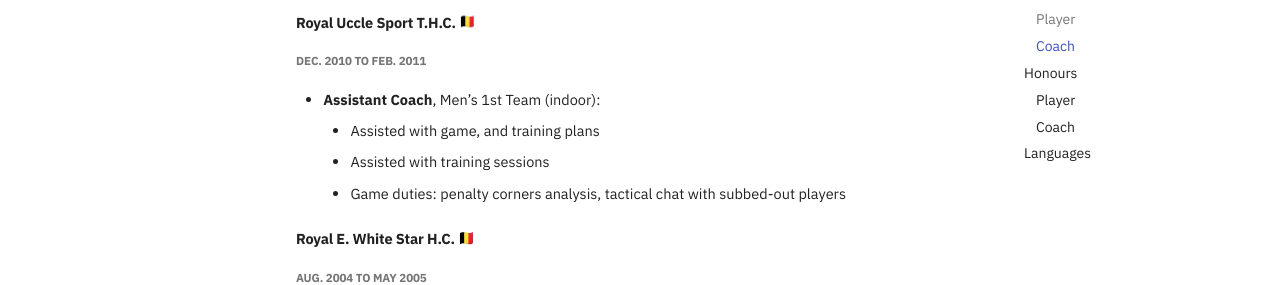
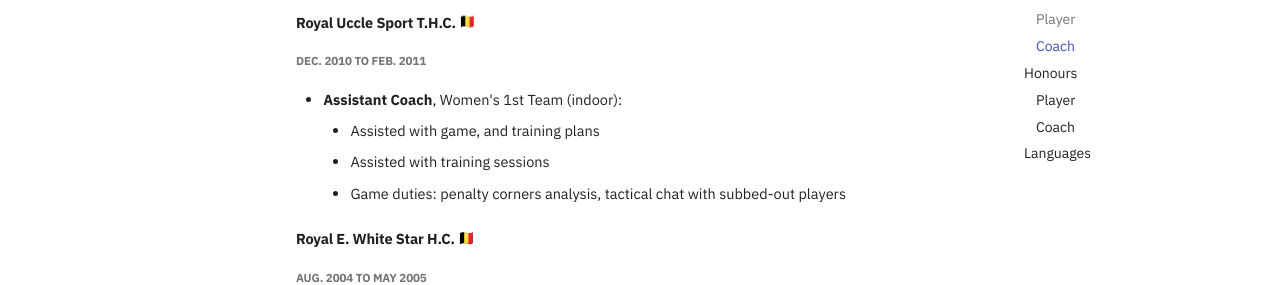
Before and after one commit to xsa/x14s.com, an MkDocs documentation site: the page built from docs/team/xs.md, in a window 1280 px wide and 900 px high, scrolled down 3602 px. Shown: the part 170-455 px from the top of the window. Built offline with MkDocs 1.6.1 and Material for MkDocs 9.7.7, drawn with Linux system fonts in a browser that asks for light colours; emoji names are drawn with the system emoji font.

Commit message:
Women's team, while at Uccle.

```diff
--- a/docs/team/xs.md
+++ b/docs/team/xs.md
@@ -134,7 +134,7 @@
 
 ##### Dec. 2010 to Feb. 2011
 
-- **Assistant Coach**, Men’s 1st Team (indoor):
+- **Assistant Coach**, Women's 1st Team (indoor):
     - Assisted with game, and training plans
     - Assisted with training sessions
     - Game duties: penalty corners analysis, tactical chat with subbed-out players
```
